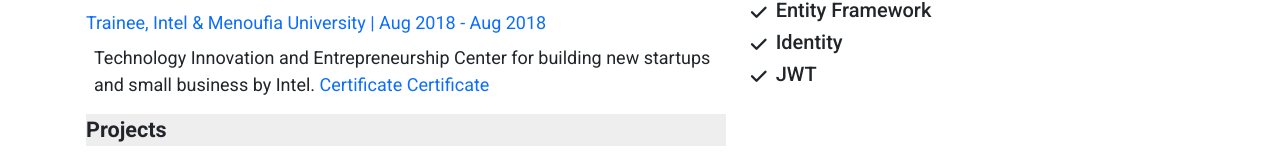
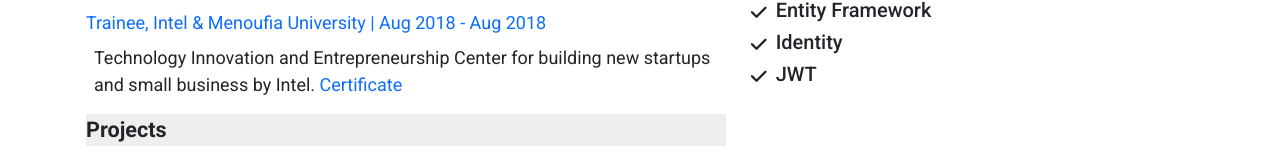
Before and after one commit to MuhammadBnAly/resume, a plain HTML site: page index.html in a window 1280 px wide. Shown: the part 854-1010 px from the top of the page. Drawn offline with nearby package versions, Linux system fonts and the light colour scheme.

Commit message:
this is commit

```diff
--- a/index.html
+++ b/index.html
@@ -118,8 +118,6 @@
                         <h5></h5>
                         <p>Technology Innovation and Entrepreneurship Center for building new startups and small business by Intel.
                             <a href="https://www.linkedin.com/in/maashaaban/overlay/1635487741036/single-media-viewer/">Certificate</a>
-                            </b>
-                            <a href=""> Certificate</a>
                         </p>
 
                     </div>
```
